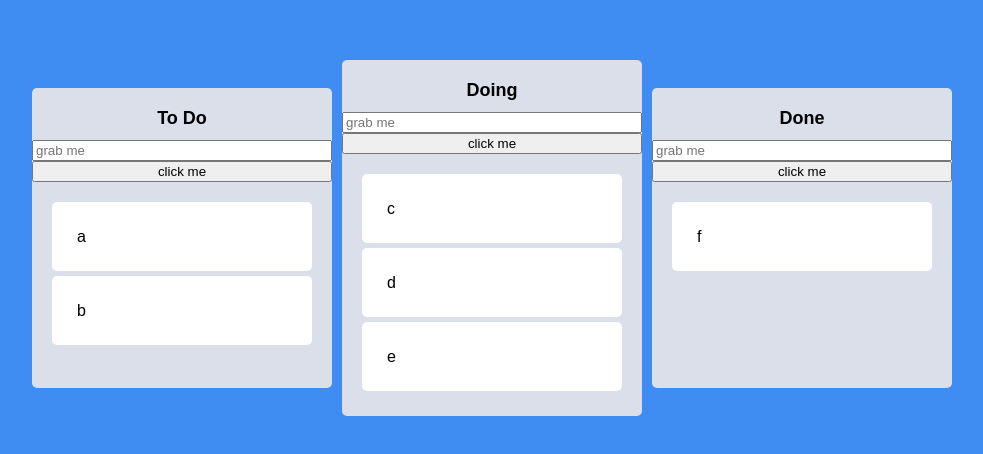
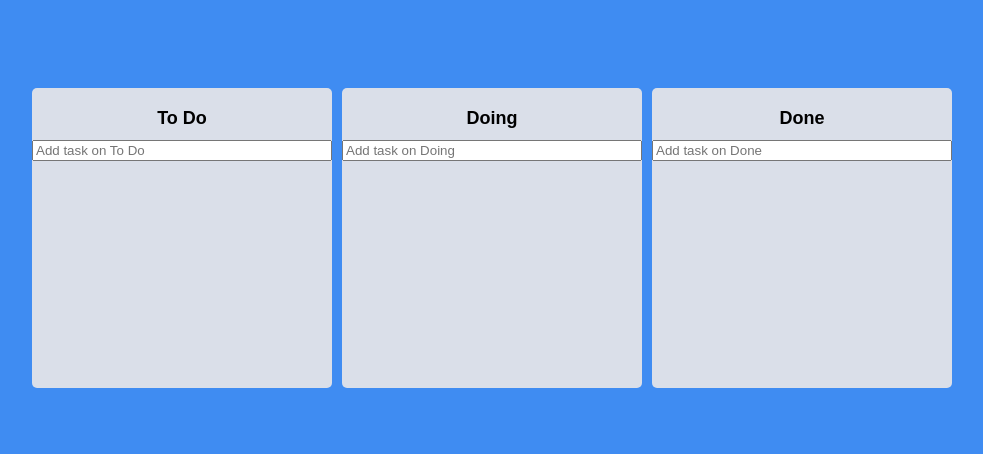
Before and after one commit to peppersora/react-todo-app, a React (Create React App) app: page / in a window 1280 px wide. Shown: the part 162-616 px from the top of the page, without its empty margins (148-1131 px from the left). Built offline with nearby package versions, Linux system fonts and the light colour scheme.

Commit message:
recoilstate

```diff
--- a/src/App.tsx
+++ b/src/App.tsx
@@ -18,7 +18,6 @@
 
 const Boards = styled.div`
   display: flex;
-  flex-direction: row;
   justify-content: center;
   align-items: center;
   width: 100%;
@@ -38,8 +37,9 @@
       // 같은 보드에서만 움직였 다.
       setToDos((allBoards) => {
         const boardCopy = [...allBoards[source.droppableId]];
+        const taskObj = boardCopy[source.index];
         boardCopy.splice(source.index, 1);
-        boardCopy.splice(destination?.index, 0, draggableId);
+        boardCopy.splice(destination?.index, 0, taskObj);
         // allBoards는 array이기때문에...
         return {
           ...allBoards,
@@ -53,11 +53,12 @@
       //2. 새로운 state를 만들어서 return 해줄 수 있다.
       setToDos((allBoards) => {
         const sourceBoard = [...allBoards[source.droppableId]];
+        const taskObj = sourceBoard[source.index];
         const destinationBoard = [...allBoards[destination?.droppableId]];
         // 가져오는것은 다했으니 이제 삭제하기
         sourceBoard.splice(source.index,1);
         // sourceBoard에서 index를 한개만 삭제할것이다
-        destinationBoard.splice(destination?.index,0,draggableId);
+        destinationBoard.splice(destination?.index,0,taskObj);
         // 가져온 draggableId를 움직임이 끝나는 board의 index에 넣어줬다.
         return{
           ...allBoards,
@@ -74,7 +75,7 @@
       <Wrapper>
         <Boards>
           {Object.keys(toDos).map((boardId) => (
-            <Board boardId={boardId} key={boardId} toDos={toDos[boardId]} />
+            <Board boardId={boardId} key={boardId}  toDos={toDos[boardId]} />
           ))}
         </Boards>
       </Wrapper>
--- a/src/atoms.tsx
+++ b/src/atoms.tsx
@@ -1,7 +1,15 @@
 import { atom } from "recoil";
 
-interface IToDoState {
-    [key: string]: string[];
+// string이 아닌 object인 todo를 만들기 위해 type을 먼저 정하자
+
+export interface ITodo {
+  id:number;
+  text:string;
+}
+
+
+ interface IToDoState {
+    [key: string]: ITodo[];
   }
 
 
@@ -9,9 +17,9 @@
 export const toDoState = atom<IToDoState>({
     key:"toDo",
     default: {
-        "To Do": ["a", "b"],
-        Doing: ["c", "d", "e"],
-        Done: ["f"],
+        "To Do": [],
+        Doing: [],
+        Done: [],
       },
 });
 // * 보드안에서 이동시
--- a/src/components/Board.tsx
+++ b/src/components/Board.tsx
@@ -1,19 +1,28 @@
 import { useRef } from "react";
 import { Droppable } from "react-beautiful-dnd";
+import { useForm } from "react-hook-form";
 import styled from "styled-components";
 import DraggableCard from "./DraggableCard";
+import { ITodo, toDoState } from "../atoms";
+import { useSetRecoilState } from "recoil";
 
 const Wrapper = styled.div`
-
   width: 300px;
   padding-top: 10px;
-
   background-color: ${(props) => props.theme.boardColor};
   border-radius: 5px;
   min-height: 300px;
   display: flex;
   flex-direction: column;
 `;
+
+const Form = styled.form`
+  width: 100%;
+  input {
+    width: 100%;
+  }
+`;
+
 
 
 const Title = styled.div`
@@ -40,23 +49,40 @@
 
 
  interface IBoardProps {
-    toDos: string[];
+    toDos:ITodo[];
     boardId: string;
  }
 
+interface IForm {
+  toDo:string;
+ }
 
-function Board({toDos,boardId}:
-    IBoardProps){
-      const inputRef = useRef<HTMLInputElement>(null);
-      const onClick = () => {
-        inputRef.current?.focus();
-        setTimeout(() => {inputRef.current?.blur()},5000);
-      };
+function Board({toDos,boardId}: IBoardProps){
+      const setToDos = useSetRecoilState(toDoState);
+      const {register, setValue, handleSubmit} = useForm<IForm>();
+      const onValid = ({toDo}:IForm) => {
+      const newToDo = {
+        id: Date.now(),
+        text: toDo,
+      }
+      setToDos( (allBoards) => {
+        return{
+          ...allBoards,
+          [boardId] : [...allBoards[boardId], newToDo],
+          // 복사본을 기준으로 새로운것을 만들어주고
+          //  모든 기존의 board들을 가져다 넣어줬음
+        }
+      });
+        setValue("toDo","");
+      }
     return(
         <Wrapper>
             <Title>{boardId}</Title>
-            <input ref={inputRef} placeholder="grab me"/>
-            <button onClick={onClick}>click me</button>
+           <Form onSubmit={handleSubmit(onValid)}>
+            <input {...register("toDo",{required:true})}
+            type="text"
+            placeholder={`Add task on ${boardId}`} />
+           </Form>
       <Droppable droppableId={boardId}>
         {(magic,info) =>
         <Area isDraggingOver={info.isDraggingOver}
@@ -64,9 +90,11 @@
         ref={magic.innerRef}
         {...magic.droppableProps}>
           {toDos.map((toDo,index) => (
-            <DraggableCard key={toDo}
-             toDo={toDo}
-             index={index}/>
+            <DraggableCard
+              key={toDo.id}
+              index={index}
+              toDoId={toDo.id}
+              toDoText={toDo.text}/>
           ))}
           {magic.placeholder}
           {/* placeholder는 드래그시
--- a/src/components/DraggableCard.tsx
+++ b/src/components/DraggableCard.tsx
@@ -16,17 +16,18 @@
 `;
 
 interface IDraggableCardProps {
-    toDo:string;
-    index:number;
+    toDoId: number;
+  toDoText: string;
+  index: number;
 }
 
-export function DraggableCard({toDo,index}:IDraggableCardProps){
+export function DraggableCard
+({toDoId,toDoText,index}:IDraggableCardProps){
     return(
 <Draggable
-key={toDo}
 // react.js에서 key는 숫자였지만
 // key는 draggableId와 무조건 같아야한다.
-draggableId={toDo}
+draggableId={toDoId+""}
 index={index}>
  {(magic,snapshot) =>(
    <Card
@@ -35,7 +36,7 @@
    {...magic.dragHandleProps}
     {...magic.draggableProps}
    >
-    {toDo}
+    {toDoText}
     </Card>
     )}
 </Draggable>
```
